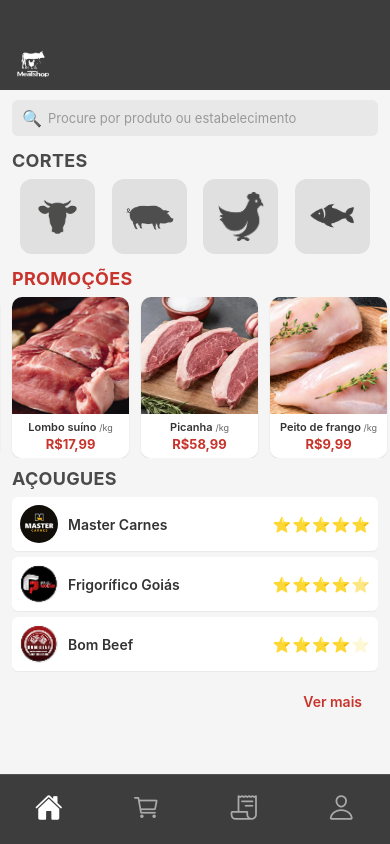
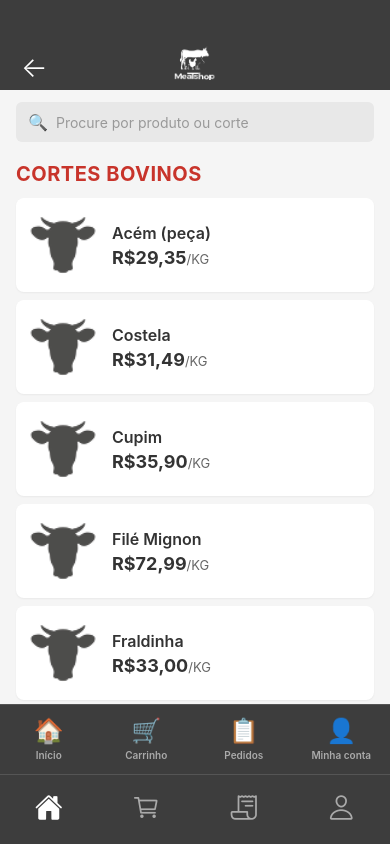
Before and after one commit to VIN1RM/meatshop-mobile, a React Native app: screen /App in a window 390 px wide. Both pictures are taken after a click on the element 57 px from the left and 216 px from the top of the page. Built offline with nearby package versions, Linux system fonts and the light colour scheme.

Commit message:
feat: add beef cuts screen with navigation

```diff
--- a/package.json
+++ b/package.json
@@ -11,9 +11,9 @@
   "dependencies": {
     "@expo/vector-icons": "^15.0.3",
     "@react-native-async-storage/async-storage": "2.2.0",
-    "@react-navigation/bottom-tabs": "^7.10.0",
+    "@react-navigation/bottom-tabs": "^7.12.0",
     "@react-navigation/native": "^7.1.28",
-    "@react-navigation/native-stack": "^7.10.0",
+    "@react-navigation/native-stack": "^7.12.0",
     "axios": "^1.13.2",
     "expo": "~54.0.31",
     "expo-status-bar": "~3.0.9",
--- /dev/null
+++ b/src/modules/home/presentation/beef_cuts_screen.tsx
@@ -0,0 +1,274 @@
+import { View, Text, StyleSheet, ScrollView, Image, TextInput, TouchableOpacity, Dimensions } from 'react-native'
+import { useNavigation } from '@react-navigation/native'
+
+const { width } = Dimensions.get('window')
+
+const beefCuts = [
+  {
+    id: 1,
+    name: 'Acém (peça)',
+    price: 'R$29,35',
+    unit: '/KG',
+    image: require('./assets/vaca.png')
+  },
+  {
+    id: 2,
+    name: 'Costela',
+    price: 'R$31,49',
+    unit: '/KG',
+    image: require('./assets/vaca.png')
+  },
+  {
+    id: 3,
+    name: 'Cupim',
+    price: 'R$35,90',
+    unit: '/KG',
+    image: require('./assets/vaca.png')
+  },
+  {
+    id: 4,
+    name: 'Filé Mignon',
+    price: 'R$72,99',
+    unit: '/KG',
+    image: require('./assets/vaca.png')
+  },
+  {
+    id: 5,
+    name: 'Fraldinha',
+    price: 'R$33,00',
+    unit: '/KG',
+    image: require('./assets/vaca.png')
+  },
+  {
+    id: 6,
+    name: 'Ossobuco',
+    price: 'R$38,99',
+    unit: '/KG',
+    image: require('./assets/vaca.png')
+  },
+  {
+    id: 7,
+    name: 'Patinho moído',
+    price: 'R$36,50',
+    unit: '/KG',
+     image: require('./assets/vaca.png')
+  },
+  {
+    id: 8,
+    name: 'Picanha angus',
+    price: 'R$75,00',
+    unit: '/KG',
+    image: require('./assets/vaca.png')
+  }
+]
+
+export default function BeefCutsScreen() {
+  const navigation = useNavigation()
+
+  return (
+    <View style={styles.container}>
+      {/* Header */}
+      <View style={styles.header}>
+        <TouchableOpacity
+          style={styles.backButton}
+          onPress={() => navigation.goBack()}
+        >
+          <Text style={styles.backArrow}>←</Text>
+        </TouchableOpacity>
+
+        <Image
+          source={require('./assets/logo.png')}
+          style={styles.logoIcon}
+          resizeMode="contain"
+        />
+      </View>
+
+      {/* Search Bar */}
+      <View style={styles.searchContainer}>
+        <Text style={styles.searchIcon}>🔍</Text>
+        <TextInput
+          style={styles.searchInput}
+          placeholder="Procure por produto ou corte"
+          placeholderTextColor="#999"
+        />
+      </View>
+
+      {/* Title */}
+      <View style={styles.titleContainer}>
+        <Text style={styles.title}>CORTES BOVINOS</Text>
+      </View>
+
+      {/* Beef Cuts List */}
+      <ScrollView
+        style={styles.scrollView}
+        contentContainerStyle={styles.scrollContent}
+        showsVerticalScrollIndicator={false}
+      >
+        {beefCuts.map((cut) => (
+          <TouchableOpacity key={cut.id} style={styles.cutCard}>
+            <Image source={cut.image} style={styles.cutImage} />
+            <View style={styles.cutInfo}>
+              <Text style={styles.cutName}>{cut.name}</Text>
+              <Text style={styles.cutPrice}>
+                {cut.price}
+                <Text style={styles.cutUnit}>{cut.unit}</Text>
+              </Text>
+            </View>
+          </TouchableOpacity>
+        ))}
+      </ScrollView>
+
+      {/* Bottom Navigation */}
+      <View style={styles.bottomNav}>
+        <TouchableOpacity style={styles.navButton}>
+          <Text style={styles.navIcon}>🏠</Text>
+          <Text style={styles.navLabel}>Início</Text>
+        </TouchableOpacity>
+        <TouchableOpacity style={styles.navButton}>
+          <Text style={styles.navIcon}>🛒</Text>
+          <Text style={styles.navLabel}>Carrinho</Text>
+        </TouchableOpacity>
+        <TouchableOpacity style={styles.navButton}>
+          <Text style={styles.navIcon}>📋</Text>
+          <Text style={styles.navLabel}>Pedidos</Text>
+        </TouchableOpacity>
+        <TouchableOpacity style={styles.navButton}>
+          <Text style={styles.navIcon}>👤</Text>
+          <Text style={styles.navLabel}>Minha conta</Text>
+        </TouchableOpacity>
+      </View>
+    </View>
+  )
+}
+
+const styles = StyleSheet.create({
+  container: {
+    flex: 1,
+    backgroundColor: '#F5F5F5',
+  },
+  header: {
+    flexDirection: 'row',
+    alignItems: 'center',
+    justifyContent: 'center',
+    backgroundColor: '#3D3D3D',
+    paddingHorizontal: 16,
+    paddingVertical: 10,
+    paddingTop: 45,
+    position: 'relative',
+  },
+  backButton: {
+    position: 'absolute',
+    left: 16,
+    top: 45,
+    padding: 5,
+    zIndex: 10,
+  },
+  backArrow: {
+    fontSize: 28,
+    color: '#FFFFFF',
+    fontWeight: '300',
+  },
+  logoIcon: {
+    width: 120,
+    height: 35,
+  },
+  searchContainer: {
+    flexDirection: 'row',
+    alignItems: 'center',
+    backgroundColor: '#E8E8E8',
+    marginHorizontal: 16,
+    marginTop: 12,
+    marginBottom: 8,
+    paddingHorizontal: 12,
+    paddingVertical: 10,
+    borderRadius: 6,
+  },
+  searchIcon: {
+    fontSize: 16,
+    marginRight: 8,
+  },
+  searchInput: {
+    flex: 1,
+    fontSize: 14,
+    color: '#333',
+  },
+  titleContainer: {
+    paddingHorizontal: 16,
+    paddingVertical: 12,
+  },
+  title: {
+    fontSize: 20,
+    fontWeight: '700',
+    color: '#C8342B',
+    letterSpacing: 0.5,
+  },
+  scrollView: {
+    flex: 1,
+  },
+  scrollContent: {
+    paddingHorizontal: 16,
+    paddingBottom: 20,
+  },
+  cutCard: {
+    flexDirection: 'row',
+    alignItems: 'center',
+    backgroundColor: '#FFFFFF',
+    marginBottom: 8,
+    padding: 12,
+    borderRadius: 8,
+    elevation: 1,
+    shadowColor: '#000',
+    shadowOffset: { width: 0, height: 1 },
+    shadowOpacity: 0.05,
+    shadowRadius: 2,
+  },
+  cutImage: {
+    width: 70,
+    height: 70,
+    borderRadius: 8,
+    marginRight: 14,
+  },
+  cutInfo: {
+    flex: 1,
+    justifyContent: 'center',
+  },
+  cutName: {
+    fontSize: 16,
+    fontWeight: '600',
+    color: '#333',
+    marginBottom: 4,
+  },
+  cutPrice: {
+    fontSize: 18,
+    fontWeight: '700',
+    color: '#333',
+  },
+  cutUnit: {
+    fontSize: 13,
+    fontWeight: '400',
+    color: '#666',
+  },
+  bottomNav: {
+    flexDirection: 'row',
+    backgroundColor: '#3D3D3D',
+    borderTopColor: '#555',
+    borderTopWidth: 1,
+    paddingBottom: 12,
+    paddingTop: 10,
+    height: 70,
+  },
+  navButton: {
+    flex: 1,
+    alignItems: 'center',
+    justifyContent: 'center',
+  },
+  navIcon: {
+    fontSize: 24,
+    marginBottom: 4,
+  },
+  navLabel: {
+    fontSize: 10,
+    fontWeight: '600',
+    color: '#AAA',
+  },
+})
--- a/src/modules/home/presentation/home_screen.tsx
+++ b/src/modules/home/presentation/home_screen.tsx
@@ -116,7 +116,10 @@ export default function HomeScreen() {
         <View style={styles.section}>
           <Text style={styles.sectionTitle}>CORTES</Text>
           <View style={styles.categoriesContainer}>
-            <TouchableOpacity style={styles.categoryButton}>
+            <TouchableOpacity
+              style={styles.categoryButton}
+              onPress={() => navigation.navigate('BeefCuts' as never)}
+            >
               <Image
                 source={require('./assets/vaca.png')}
                 style={styles.categoryImage}
--- a/src/shared/navigation/app_navigator.tsx
+++ b/src/shared/navigation/app_navigator.tsx
@@ -7,6 +7,7 @@ import ButcherScreen from '../../modules/home/presentation/butcher_screen'
 import ButcherDetailsScreen from '../../modules/home/presentation/butcher_details_screen'
 import ChatsScreen from '../../modules/home/presentation/chats_screen'
 import ChatConversationScreen from '../../modules/home/presentation/chat_conversation_screen'
+import BeefCutsScreen from '../../modules/home/presentation/beef_cuts_screen'
 import { View, Text } from 'react-native'
 
 const Tab = createBottomTabNavigator()
@@ -34,6 +35,7 @@ function HomeStack() {
       <Stack.Screen name="HomeMain" component={HomeScreen} />
       <Stack.Screen name="Butchers" component={ButcherScreen} />
       <Stack.Screen name="ButcherDetails" component={ButcherDetailsScreen} />
+      <Stack.Screen name="BeefCuts" component={BeefCutsScreen} />
     </Stack.Navigator>
   )
 }
```
Also changed, not shown: 1 other file (tests, documents, lock files or other folders).
